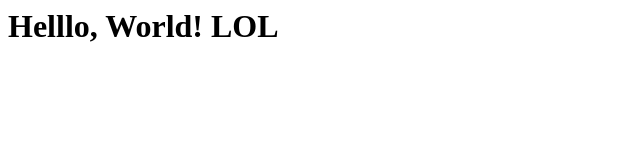
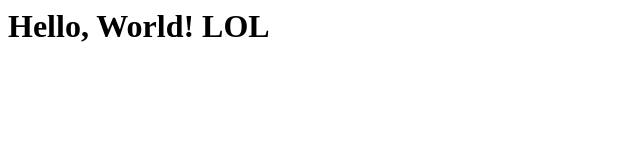
Before and after one commit to jtibbitts123/myFirstWebsite, a plain HTML site: page index.html in a window 1280 px wide. Shown: the whole page, without its empty margins (0-640 px from the left). Drawn offline with Linux system fonts and the light colour scheme.

Commit message:
Update index.html

```diff
--- a/index.html
+++ b/index.html
@@ -1 +1 @@
-<h1>Helllo, World! LOL </h1>
+<h1>Hello, World! LOL </h1>
```
